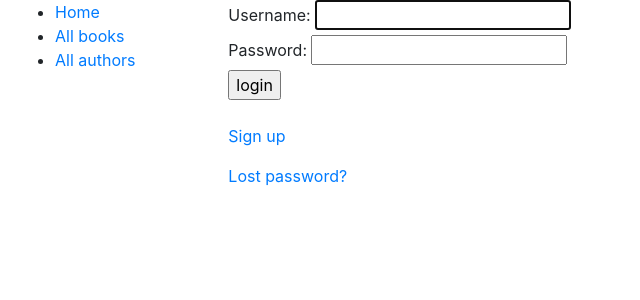
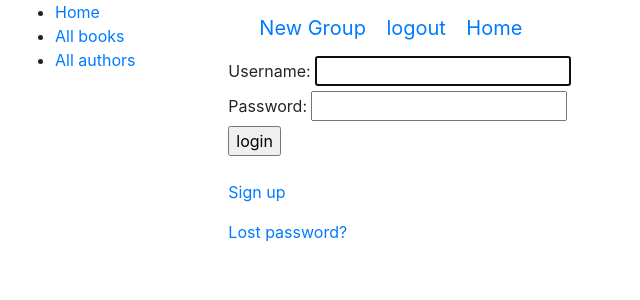
Before and after one commit to Anderszm/xmas, a Django app: page /accounts/login/ in a window 1280 px wide. Shown: the top 300 px of the page, without its empty margins (0-640 px from the left). Run offline with Django 3.2, Linux system fonts and the light colour scheme; some libraries are stand-ins or nearby versions.

Commit message:
made navbar.html. imported it into login and profile page.

```diff
--- a/xmas_site/namedrawing/templates/base_generic.html
+++ b/xmas_site/namedrawing/templates/base_generic.html
@@ -1,9 +1,10 @@
 <!-- https://developer.mozilla.org/en-US/docs/Learn/Server-side/Django/Home_page -->
 
+<!--Login page is created here-->
 <!DOCTYPE html>
 <html lang="en">
 <head>
-  {% block title %}<title>Local Library</title>{% endblock %}
+  {% block title %}<title>Login Page</title>{% endblock %}
   <meta charset="utf-8">
   <meta name="viewport" content="width=device-width, initial-scale=1">
   <link rel="stylesheet" href="https://stackpath.bootstrapcdn.com/bootstrap/4.1.3/css/bootstrap.min.css" integrity="sha384-MCw98/SFnGE8fJT3GXwEOngsV7Zt27NXFoaoApmYm81iuXoPkFOJwJ8ERdknLPMO" crossorigin="anonymous">
@@ -16,6 +17,7 @@
   <div class="container-fluid">
     <div class="row">
       <div class="col-sm-2">
+	  <!--creates side bar-->
       {% block sidebar %}
       <ul class="sidebar-nav">
         <li><a href="{% url 'namedrawing:index' %}">Home</a></li>
--- /dev/null
+++ b/xmas_site/namedrawing/templates/navbar.html
@@ -0,0 +1,15 @@
+<!-- nav bar -->
+<header>
+        <div class="navbar navbar-default navbar-static-top
+        {% block nav-style %}{% endblock %}">
+            <div class="container p-none">
+                <div class="navbar-header">
+				<!-- buttons or links below -->
+                    <a class="navbar-brand" href = "{% url 'namedrawing:creategroup' %}">New Group</a>
+					<a class="navbar-brand" href = "{% url 'logout' %}">logout</a>
+					<a class="navbar-brand" href="/">Home</a>
+
+                </div>
+            </div>
+        </div>
+</header>
--- a/xmas_site/templates/registration/login.html
+++ b/xmas_site/templates/registration/login.html
@@ -1,4 +1,5 @@
 {% extends "base_generic.html" %}
+
 
 {% block content %}
 
@@ -14,6 +15,11 @@
     <p>Please login to see this page.</p>
   {% endif %}
 {% endif %}
+
+<!-- nav bar -->
+<div class="basic">
+{% include "navbar.html" %}
+</div>
 
 <form method="post" action="{% url 'login' %}">
 {% csrf_token %}
```
Also changed, not shown: xmas_site/namedrawing/templates/namedrawing/profile/index.html (+4 -5 lines), xmas_site/db.sqlite3.
